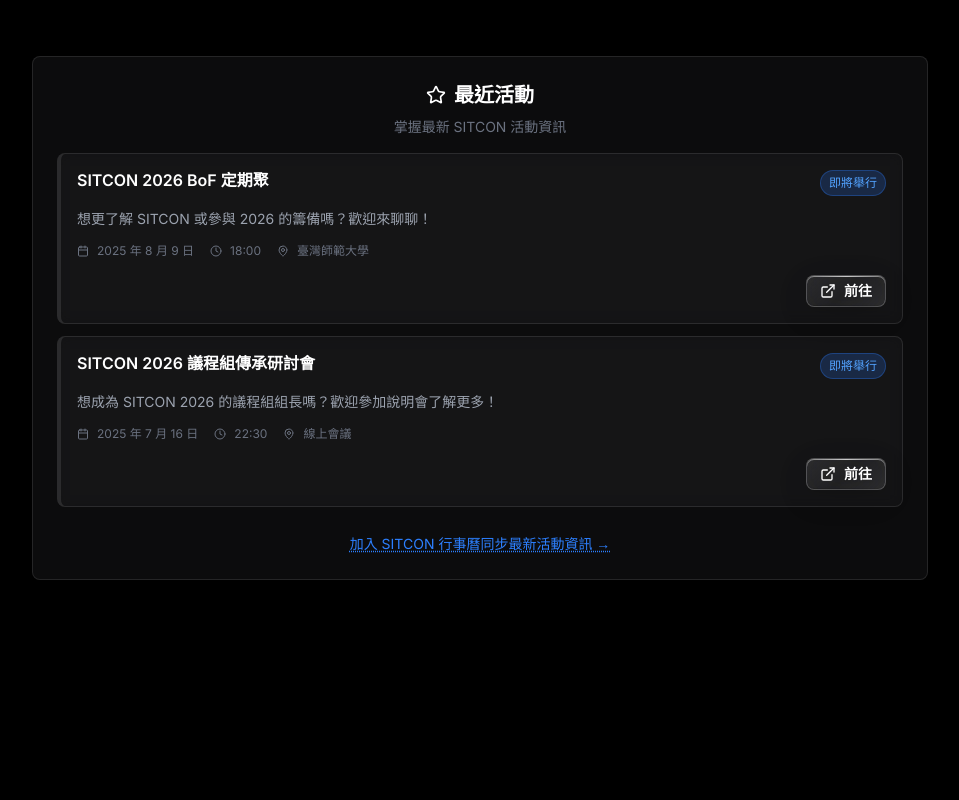
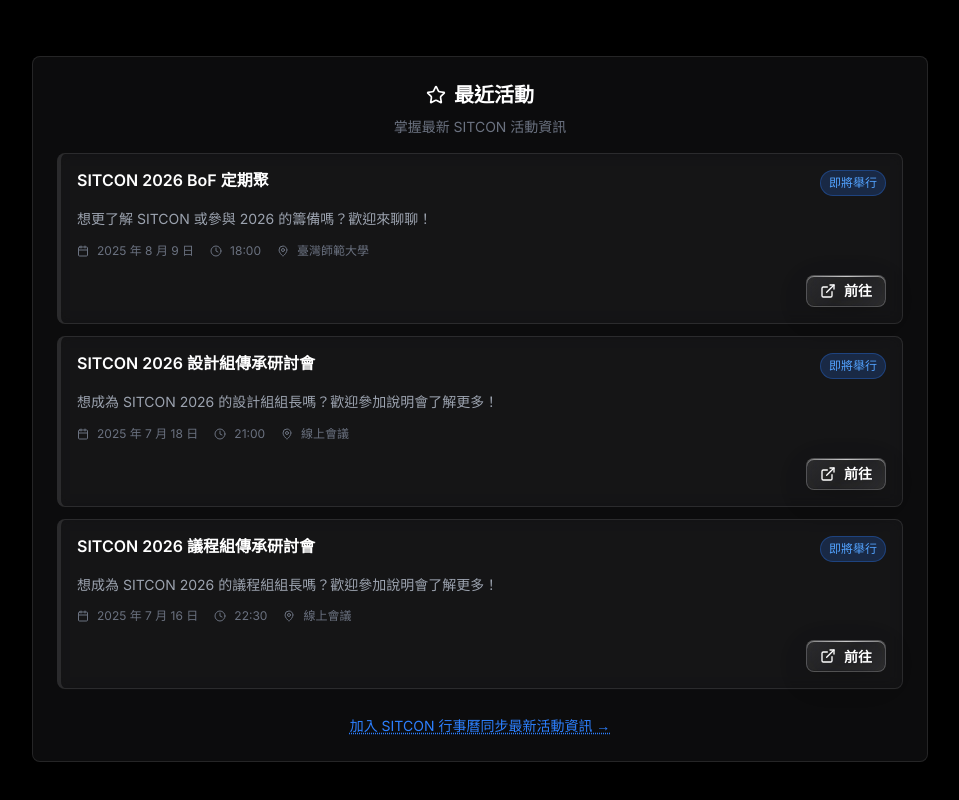
Before and after one commit to windlessme/2026, a Next.js app: page /2026/ in a window 1280 px wide. Shown: the part 824-1624 px from the top of the page, without its empty margins (160-1119 px from the left). Before the commit the page ends 1600 px from the top, so only its background shows below. Built offline with nearby package versions, Linux system fonts and the light colour scheme.

Commit message:
feat: add new event to RecentEvents component for SITCON 2026 design meeting
Included a new event entry for the SITCON 2026 design group meeting, detailing the date, time, location, description, and link for participation. This enhances the event offerings displayed in the RecentEvents component.

```diff
--- a/app/components/RecentEvents.tsx
+++ b/app/components/RecentEvents.tsx
@@ -90,6 +90,17 @@ export default function RecentEvents() {
     },
     {
       id: 2,
+      title: "SITCON 2026 設計組傳承研討會",
+      date: "2025-07-18",
+      time: "21:00",
+      location: "線上會議",
+      description: "想成為 SITCON 2026 的設計組組長嗎？歡迎參加說明會了解更多！",
+      type: "meeting",
+      link: "https://meet.google.com/bvh-xejx-bfo",
+      duration: 2, // 1.5 小時
+    },
+    {
+      id: 3,
       title: "SITCON 2026 議程組傳承研討會",
       date: "2025-07-16",
       time: "22:30",
```
